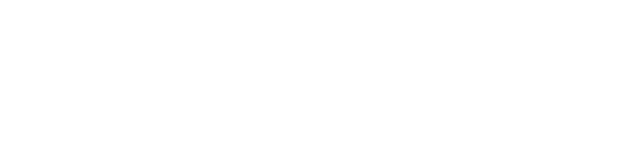
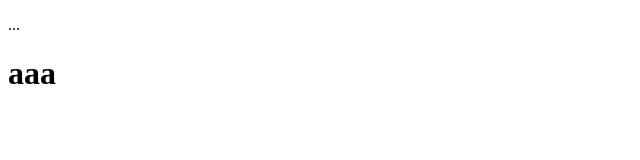
Before and after one commit to 24bessb/24bessb.github.io, a plain HTML site: page index.html in a window 1280 px wide. Shown: the full height of the page, 0-640 px from the left. Drawn offline with Linux system fonts and the light colour scheme.

Commit message:
제목추가

```diff
--- a/index.html
+++ b/index.html
@@ -5,5 +5,7 @@
   <title>ssbdd</title>
 </head>
 <body>
+    <p>...</p>
+    <h1>aaa</h1>
 </body>
 </html>
```
